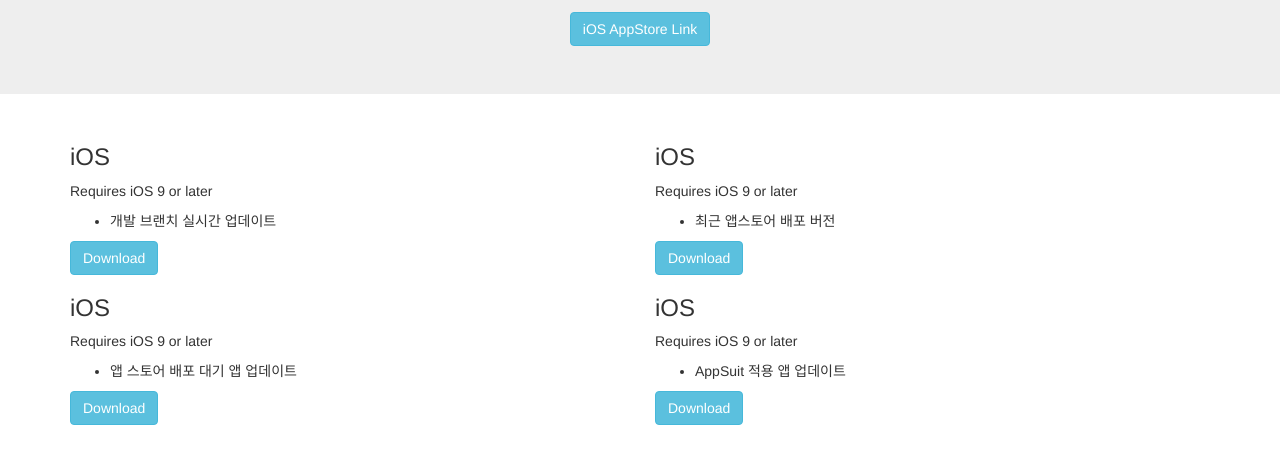
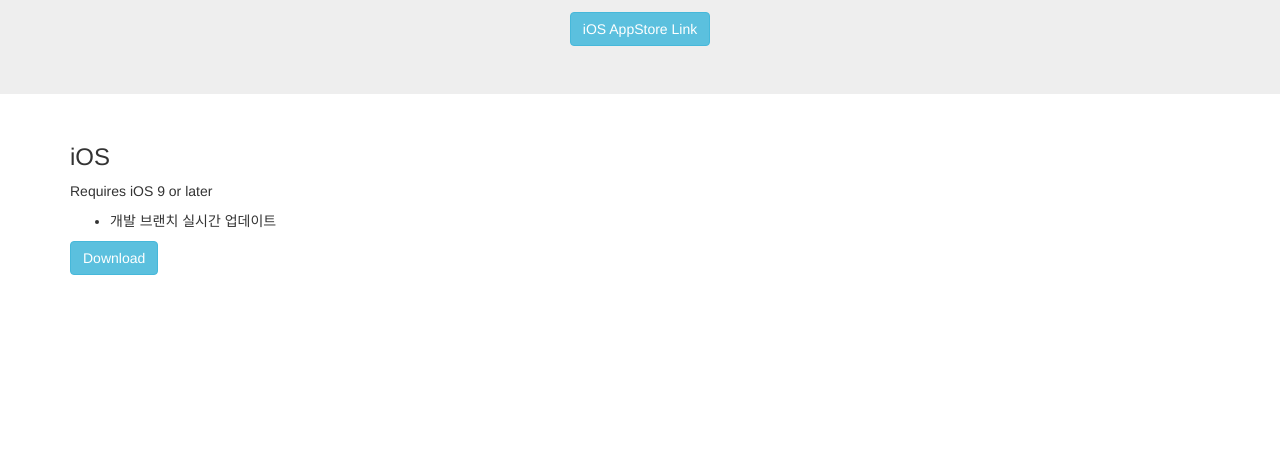
Before and after one commit to hyojin87/distribute, a plain HTML site: page index.html in a window 1280 px wide. Shown: the part 180-644 px from the top of the page. Drawn offline with nearby package versions, Linux system fonts and the light colour scheme.

Commit message:
path 세팅

```diff
--- a/index.html
+++ b/index.html
@@ -26,42 +26,18 @@
       <ul>
         <li>개발 브랜치 실시간 업데이트</li>
       </ul>
-      <a href="itms-services://?action=download-manifest&url=https://raw.githubusercontent.com/koreanairmobile/koreanair/develop/binary/ios/koreanair-test.plist" class="btn btn-info" role="button">Download</a>
+      <a href="itms-services://?action=download-manifest&url=https://raw.githubusercontent.com/hyojin87/distribute/master/ios/koreanair-test.plist" class="btn btn-info" role="button">Download</a>
     </div>
-    <div class="col-sm-6">
+    <!-- <div class="col-sm-6">
       <h3>iOS</h3>
       <p>Requires iOS 9 or later</p>
       <ul>
         <li>최근 앱스토어 배포 버전</li>
       </ul>
       <a href="itms-services://?action=download-manifest&url=https://raw.githubusercontent.com/koreanairmobile/koreanair/master/binary/ios/koreanair-test.plist" class="btn btn-info" role="button">Download</a>
-    </div>
+    </div> -->
   </div>
 
-  <div class="row">
-    <div class="col-sm-6">
-      <h3>iOS</h3>
-      <p>Requires iOS 9 or later</p>
-      <ul>
-        <!-- <li>[ITDC] 테스트 앱 업데이트 </li> -->
-         <li>앱 스토어 배포 대기 앱 업데이트 </li>
-      </ul>
-      <!-- <a href="itms-services://?action=download-manifest&url=https://raw.githubusercontent.com/koreanairmobile/koreanair/itdc/binary/ios/koreanair-test.plist" class="btn btn-info" role="button">Download</a> -->
-      <a href="itms-services://?action=download-manifest&url=https://raw.githubusercontent.com/koreanairmobile/koreanair/master/binary/ios/koreanair-test_release.plist" class="btn btn-info" role="button">Download</a>
-    </div>
-    <div class="col-sm-6">
-      <h3>iOS</h3>
-      <p>Requires iOS 9 or later</p>
-      <ul>
-        <!-- <li>[ITDC] 테스트 앱 업데이트 </li> -->
-         <li>AppSuit 적용 앱 업데이트 </li>
-      </ul>
-      <!-- <a href="itms-services://?action=download-manifest&url=https://raw.githubusercontent.com/koreanairmobile/koreanair/itdc/binary/ios/koreanair-test.plist" class="btn btn-info" role="button">Download</a> -->
-      <a href="itms-services://?action=download-manifest&url=https://raw.githubusercontent.com/koreanairmobile/koreanair/develop/binary/ios/koreanair-test_appsuit.plist" class="btn btn-info" role="button">Download</a>
-      <!-- <ul>
-        <li>모바일카드 테스트 앱 업데이트 </li>
-      </ul>
-      <a href="itms-services://?action=download-manifest&url=https://raw.githubusercontent.com/koreanairmobile/koreanair/mobilecard/binary/ios/koreanair-test.plist" class="btn btn-info" role="button">Download</a> -->
     </div>
   </div>
 
```
Also changed, not shown: 1 other file.
